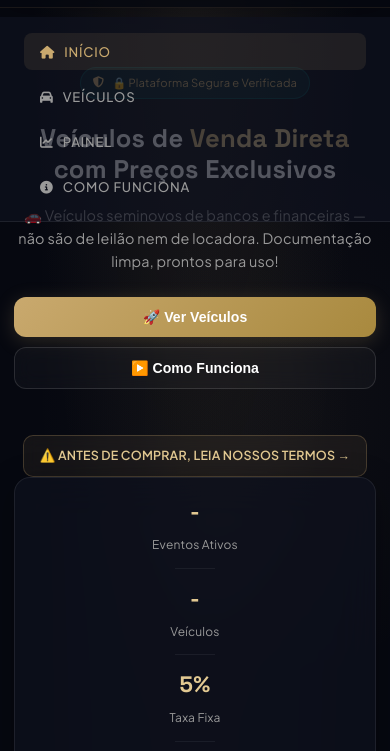
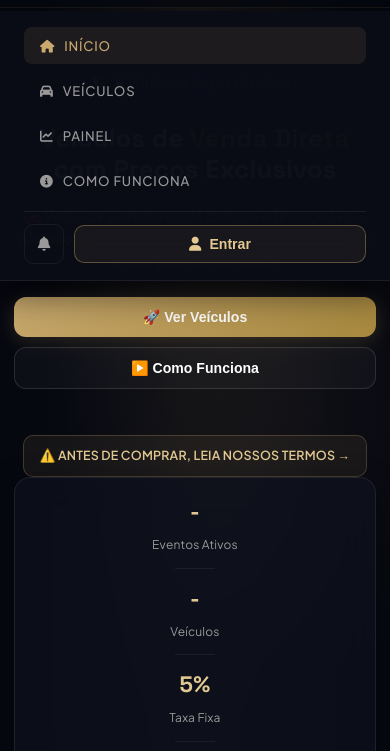
Before and after one commit to wasleymuller1997-del/lance-prime, a website: page frontend/index.html in a window 390 px wide. Both pictures are taken after a click on the button 366 px from the left and 30 px from the top of the page. Shown: the part 53-804 px from the top of the page. Drawn offline with Linux system fonts and the light colour scheme; no server answers.

Commit message:
fix: menu mobile transparente e botao de login ausente (#19)
* fix: badge AO VIVO so para eventos que ja comecaram

Antes o selo "AO VIVO" aparecia em qualquer evento cuja data de termino
estava no futuro, ignorando o inicio. Agora usa start_date_offer/
start_date_display para distinguir AO VIVO (comecou e nao encerrou),
EM BREVE (ainda vai comecar, com contagem ate o inicio) e ENCERRADO.

https://claude.ai/code/session_011rHDvAzv2Rxkr4ZHsrTxMY

* fix: AO VIVO so para eventos que encerram hoje

Eventos de Venda Direta ficam abertos varios dias, entao a regra
anterior (baseada no inicio) marcava como AO VIVO ate eventos que
so encerram amanha. Agora AO VIVO so quando o evento encerra no dia
atual (pregao do dia); encerra em dia futuro -> EM BREVE; ja passou
-> ENCERRADO.

https://claude.ai/code/session_011rHDvAzv2Rxkr4ZHsrTxMY

* fix: menu mobile transparente e botao de login ausente

O menu hamburguer usava fundo glass translucido, deixando o conteudo
da pagina aparecer por tras. Alem disso, .nav-actions (com o botao
Entrar) ficava oculto no mobile, sem nenhum acesso ao login.

Agora nav-links e nav-actions ficam dentro de um .nav-menu: no desktop
usa display:contents (layout inalterado) e no mobile vira um painel
dropdown solido contendo os links e o botao Entrar.

https://claude.ai/code/session_011rHDvAzv2Rxkr4ZHsrTxMY

---------

Co-authored-by: Claude <noreply@anthropic.com>

```diff
--- a/frontend/css/style.css
+++ b/frontend/css/style.css
@@ -137,6 +137,10 @@ body {
     letter-spacing: 2px;
 }
 
+.nav-menu {
+    display: contents;
+}
+
 .nav-links {
     display: flex;
     gap: 8px;
@@ -2306,9 +2310,11 @@ body {
 
 @media (max-width: 768px) {
     .carousel-btn { opacity: 0.7; width: 28px; height: 28px; font-size: 12px; }
-    .nav-links { display: none; position: fixed; top: 70px; left: 0; right: 0; background: var(--glass-bg); backdrop-filter: var(--glass-blur); border-bottom: 1px solid var(--glass-border); flex-direction: column; padding: 16px 24px; gap: 8px; z-index: 999; }
-    .nav-links.open { display: flex; }
-    .nav-actions { display: none; }
+    .nav-menu { display: none; position: fixed; top: 64px; left: 0; right: 0; background: rgba(10, 12, 22, 0.98); backdrop-filter: blur(24px); -webkit-backdrop-filter: blur(24px); border-bottom: 1px solid var(--glass-border); flex-direction: column; padding: 16px 24px; gap: 12px; z-index: 999; box-shadow: 0 14px 34px rgba(0, 0, 0, 0.55); }
+    .nav-menu.open { display: flex; }
+    .nav-links { display: flex; flex-direction: column; gap: 8px; }
+    .nav-actions { display: flex; gap: 10px; padding-top: 12px; border-top: 1px solid var(--glass-border); }
+    .nav-actions #btn-login { flex: 1; justify-content: center; }
     .mobile-toggle { display: block; }
     .hero { padding: 120px 0 50px; }
     .hero-title { font-size: 1.6rem; word-break: break-word; line-height: 1.2; }
--- a/frontend/index.html
+++ b/frontend/index.html
@@ -43,6 +43,7 @@
             <a href="#" class="brand" onclick="navigateTo('home')">
                 <img src="assets/logo-192.png" alt="LancePrime" height="40" style="border-radius:8px;">
             </a>
+            <div class="nav-menu" id="nav-menu">
                 <div class="nav-links">
                     <a href="#" class="nav-link active" data-page="home"><i class="fas fa-home"></i> Início</a>
                     <a href="#" class="nav-link" data-page="catalog"><i class="fas fa-car"></i> Veículos</a>
@@ -52,6 +53,7 @@
                 <div class="nav-actions">
                     <button class="btn-icon"><i class="fas fa-bell"></i></button>
                     <button class="btn btn-glow" id="btn-login"><i class="fas fa-user"></i> Entrar</button>
+                </div>
             </div>
             <button class="mobile-toggle" id="mobile-toggle"><i class="fas fa-bars"></i></button>
         </div>
--- a/frontend/js/app.js
+++ b/frontend/js/app.js
@@ -264,15 +264,19 @@ function navigateTo(page) {
 }
 
 document.getElementById('mobile-toggle').addEventListener('click', function() {
-  document.querySelector('.nav-links').classList.toggle('open');
+  document.querySelector('.nav-menu').classList.toggle('open');
 });
 
 document.querySelectorAll('.nav-link').forEach(function(link) {
   link.addEventListener('click', function(e) {
     e.preventDefault();
-    document.querySelector('.nav-links').classList.remove('open');
+    document.querySelector('.nav-menu').classList.remove('open');
     navigateTo(link.dataset.page);
   });
+});
+
+document.getElementById('btn-login').addEventListener('click', function() {
+  document.querySelector('.nav-menu').classList.remove('open');
 });
 
 function formatCurrency(value) {
```
Lines whose indentation alone changed are shown as unchanged.
